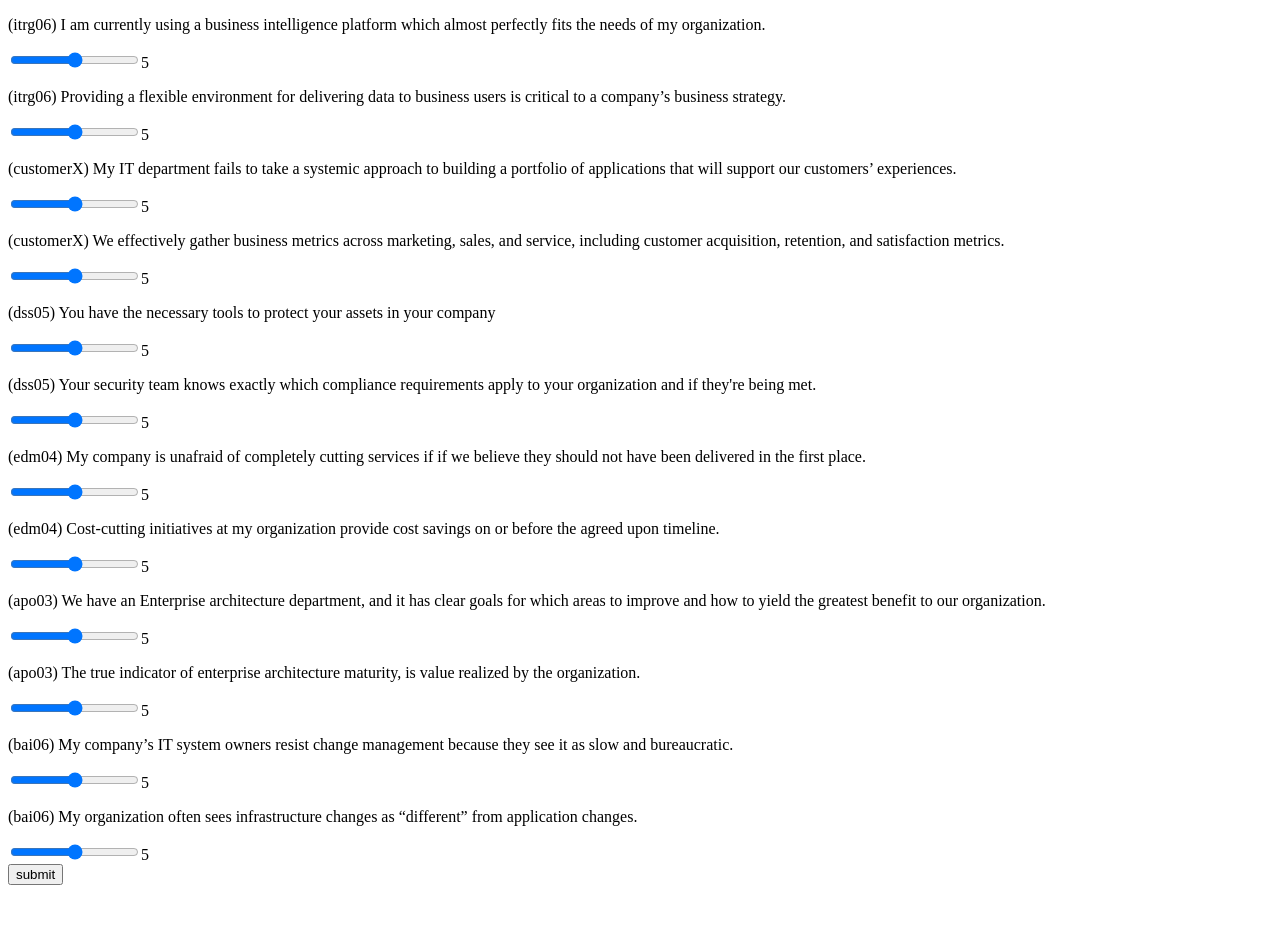
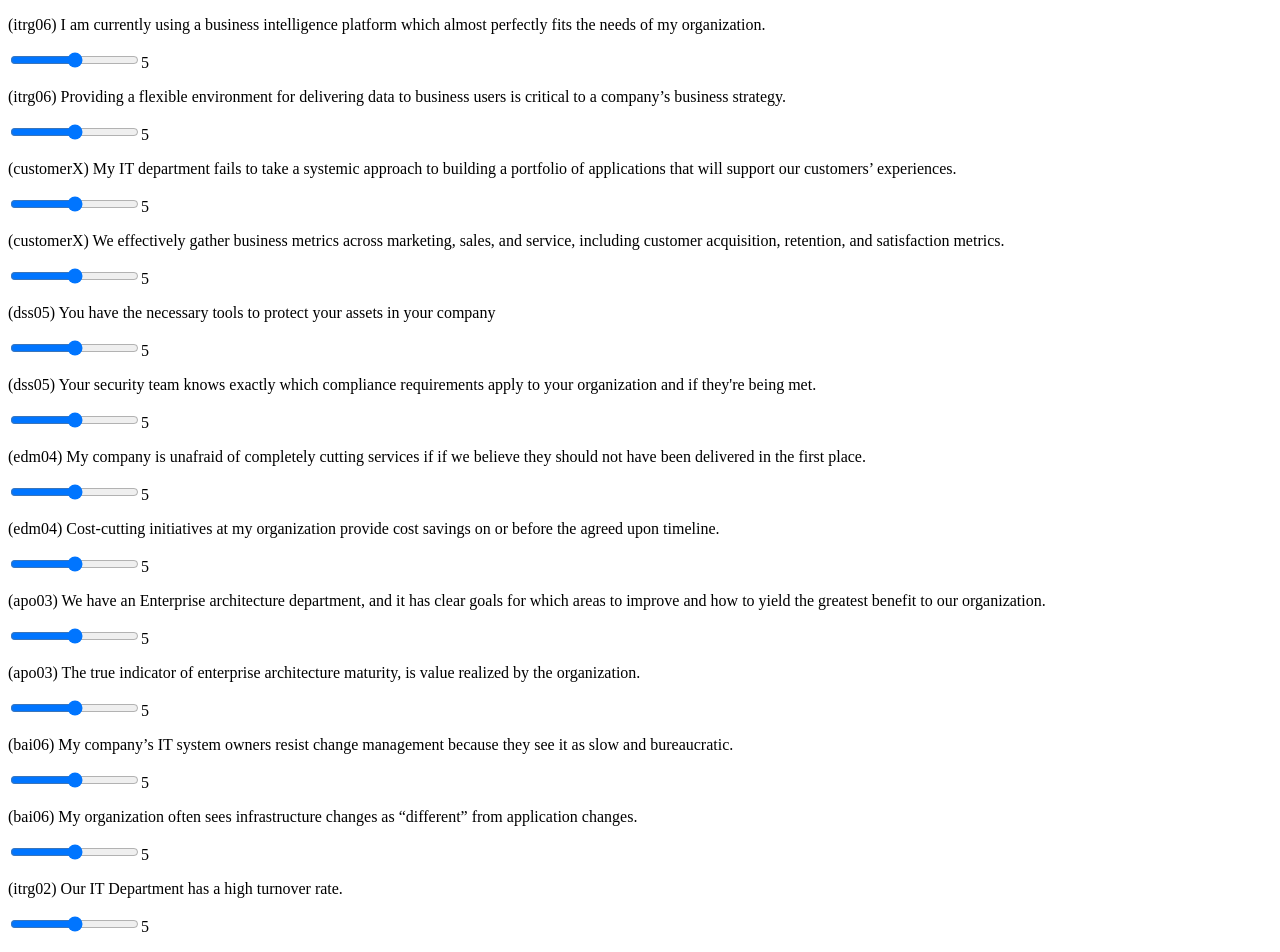
Before and after one commit to jbarson/innovation_may_2018, a Vue app: page / in a window 1280 px wide. Shown: the top 952 px of the page. Before the commit the page ends 893 px from the top, so only its background shows below. Built offline with nearby package versions, Linux system fonts and the light colour scheme.

Commit message:
cleanup a bit

```diff
--- a/src/components/Sliders.vue
+++ b/src/components/Sliders.vue
@@ -12,8 +12,12 @@
 
       <div class="blurb" v-if='strongestItem'>
         <h1>{{strongestItem.name}} ({{strongestItem.code}})</h1>
-        <div>{{strongestItem.blurb}}</div>
-        <a v-bind:href="strongestItem.link">Click Here for More Info</a>
+        <div>
+          <h2>{{strongestItem.company_name}} -- {{strongestItem.date}} </h2>
+          <div>{{strongestItem.blurb}}</div>
+        </div>
+        <div class="blueprint"><a v-bind:href="strongestItem.link">Click Here for More Info</a></div>
+
       </div>
   </div>
 
@@ -97,6 +101,18 @@ export default {
           text: 'My organization often sees infrastructure changes as “different” from application changes.',
           value: 5,
           cobitCode: 'bai06'
+        },
+        {
+          id: 12,
+          text: 'Our IT Department has a high turnover rate.',
+          value: 5,
+          cobitCode: 'itrg02'
+        },
+        {
+          id: 13,
+          text: 'IT leadership needs to take accountability for the retention and productivity of their employees in order to drive business value.s',
+          value: 5,
+          cobitCode: 'itrg02'
         }
       ],
       cobitItems: [
@@ -128,8 +144,17 @@ export default {
           value: 5
         },
         {
+          code: 'itrg02',
+          name: 'Corporate Culture',
+          blurb: "The company is built on the idea that mindfulness, clear communication, and compassion are all critical to long-term success. Asana has become known for its radically inclusive, positive work environment.  This approach has paid off. Asana received a rare perfect rating on Glassdoor and a spot on Glassdoor’s Top 10 Best Places to Work in 2017. The company was also named one of Entrepreneur magazine’s best workplace cultures of 2017.",
+          company_name: 'Asana',
+          date: '2017',
+          link: 'https://www.infotech.com/research/ss/improve-employee-engagement-to-drive-it-performance',
+          value: 5
+        },
+        {
           code: 'customerX',
-          name: 'Customer Experience I think this is wrong',
+          name: 'Customer Experience',
           blurb: "In 1975 a man pulled up to a store with four snow tires in the bed of his truck. He had bought the tires at this location several weeks ago and needed to return them. Unbeknownst to him, the tire shop had closed, and Nordstrom had moved in. Long story short, after explaining his situation to a sales clerk, Nordstrom allowed him to return the tires and refunded his money.",
           company_name: 'Nordstrom',
           date: '1975',
@@ -163,17 +188,12 @@ export default {
   methods: {
     calculate (questions, cobitItems) {
       this.calced = true
-      var sorted = this.cobitItems.map(function(item){
-        console.log(item.code)
+      this.cobitItems.map(function(item){
         var filteredQuestions = questions.filter(function(question){return question.cobitCode == item.code;})
-        console.log("filtered: ", filteredQuestions)
         var values = filteredQuestions.map(function(q){return Number(q.value)}) || [0];
-        console.log('values: ', values)
         item.value = values.reduce(function(acc, val) { return acc + val; });
-        console.log('value: ', item.value)
       });
       this.cobitItems.sort((a, b) => b.value-a.value);
-      console.log(cobitItems)
     }
   },
   computed: {
@@ -193,5 +213,8 @@ export default {
   margin: 50px 0 50px 0;
   padding: 25px;
 }
+.blueprint {
+  padding: 30px;
+}
 
 </style>
```
